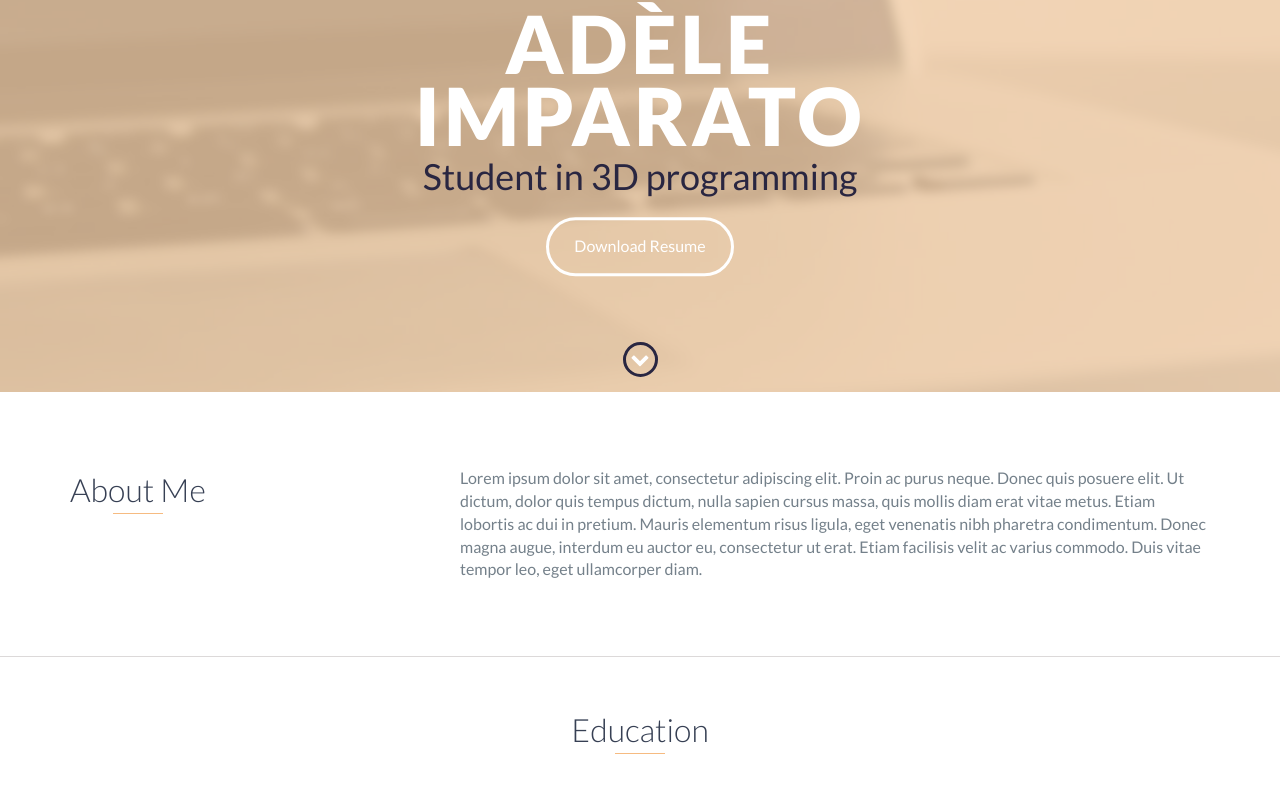
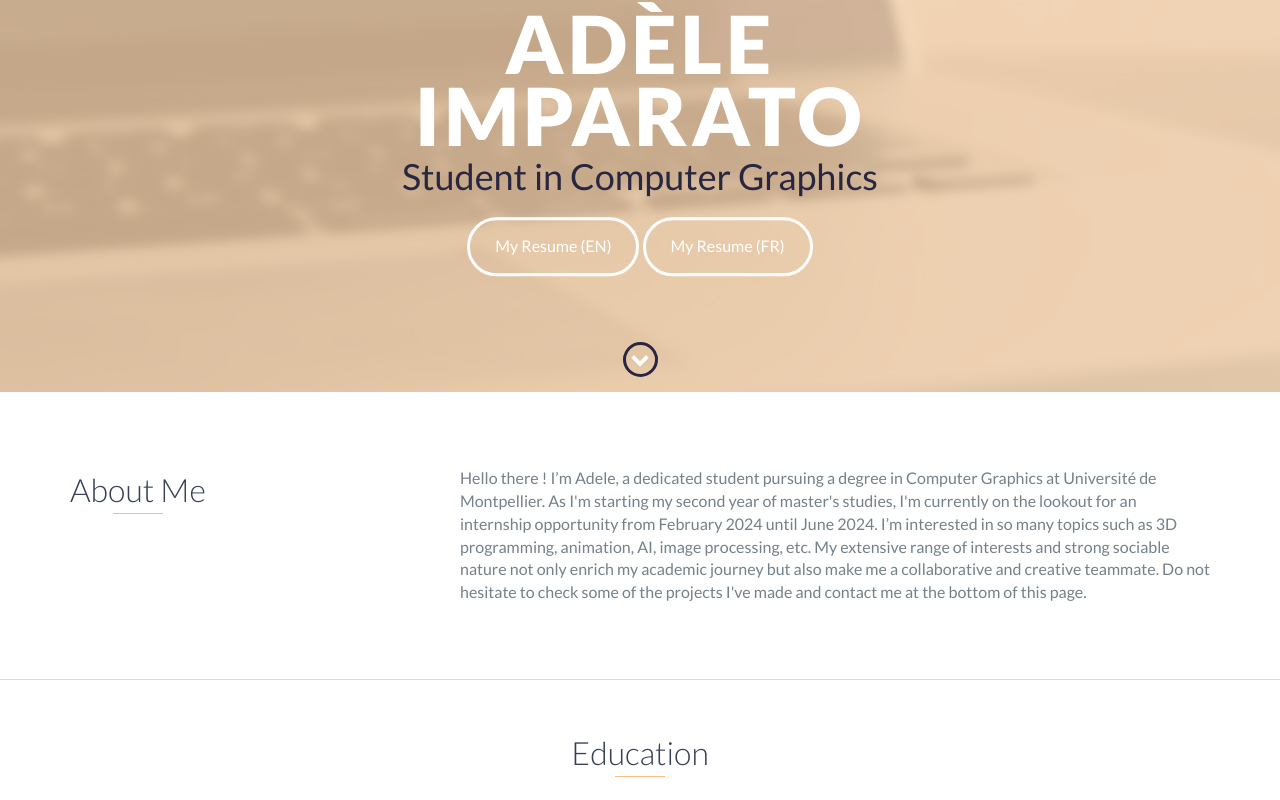
Before and after one commit to Adeleimpa/portfolio, a website: page index.html in a window 1280 px wide. Shown: the part 408-1208 px from the top of the page. Drawn offline with nearby package versions, Linux system fonts and the light colour scheme.

Commit message:
about me and resume

```diff
--- a/index.html
+++ b/index.html
@@ -47,8 +47,9 @@
         <div id="lead-content">
             <img src="images/autoportrait.png" style="border-radius: 50%; margin-bottom: 50px;" width="250" height="250">
             <h1>Adèle Imparato</h1>
-            <h2>Student in 3D programming</h2>
-            <a href="docs/resume.pdf" class="btn-rounded-white">Download Resume</a>
+            <h2>Student in Computer Graphics</h2>
+            <a href="docs/AdeleImparato-resume-2023-EN.pdf" class="btn-rounded-white">My Resume (EN)</a>
+            <a href="docs/AdeleImparato-resume-2023-FR.pdf" class="btn-rounded-white">My Resume (FR)</a>
         </div>
         <!-- End #lead-content -->
 
@@ -71,10 +72,7 @@
                 </div>
                 <div class="col-md-8">
                     <p>
-                        Lorem ipsum dolor sit amet, consectetur adipiscing elit. Proin ac purus neque. Donec quis posuere elit. Ut dictum, dolor
-                        quis tempus dictum, nulla sapien cursus massa, quis mollis diam erat vitae metus. Etiam lobortis ac dui in pretium.
-                        Mauris elementum risus ligula, eget venenatis nibh pharetra condimentum. Donec magna augue, interdum eu auctor eu,
-                        consectetur ut erat. Etiam facilisis velit ac varius commodo. Duis vitae tempor leo, eget ullamcorper diam.
+                        Hello there ! I’m Adele, a dedicated student pursuing a degree in Computer Graphics at Université de Montpellier. As I'm starting my second year of master's studies, I'm currently on the lookout for an internship opportunity from February 2024 until June 2024. I’m interested in so many topics such as 3D programming, animation, AI, image processing, etc. My extensive range of interests and strong sociable nature not only enrich my academic journey but also make me a collaborative and creative teammate. Do not hesitate to check some of the projects I've made and contact me at the bottom of this page.
                     </p>
                 </div>
             </div>
```
Also changed, not shown: 4 other files.
